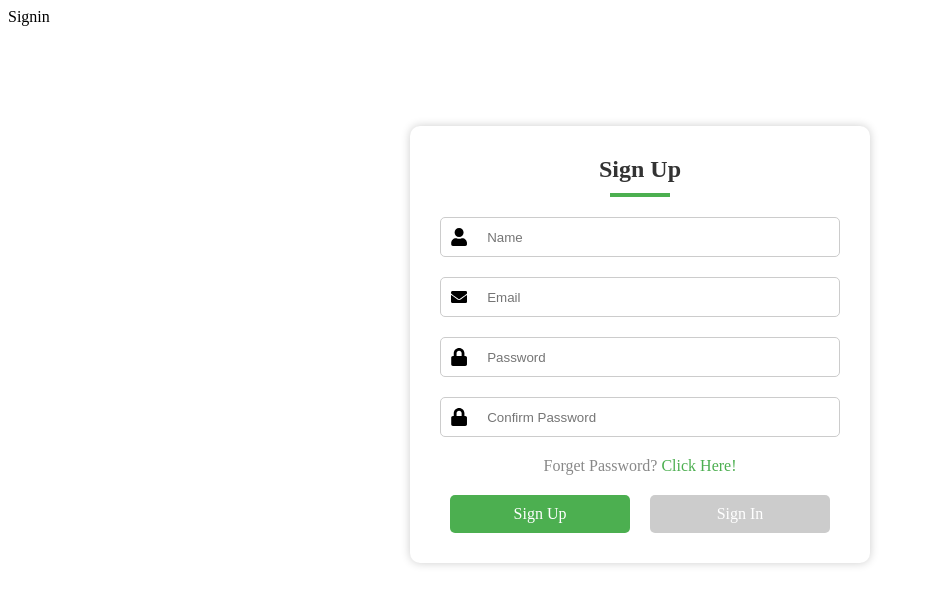
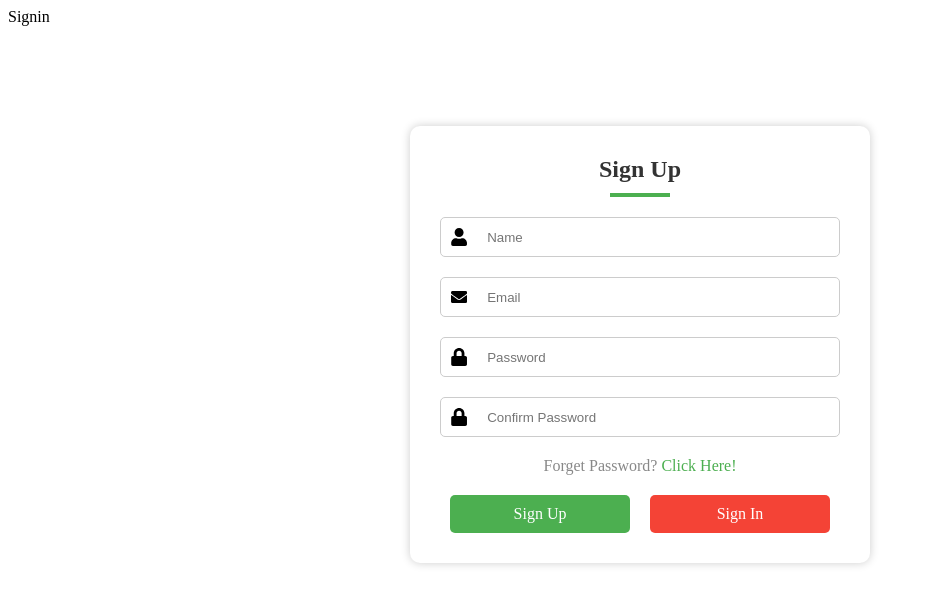
Before and after one commit to vikarnjha/React-AuthXpert, a React (Vite) app in the folder react-authxpert/: page / in a window 1280 px wide. Shown: the top 604 px of the page, without its empty margins (0-927 px from the left). Built offline with nearby package versions, Linux system fonts and the light colour scheme.

Commit message:
minor changes in signup jsx and css

```diff
--- a/react-authxpert/src/components/Signup.css
+++ b/react-authxpert/src/components/Signup.css
@@ -64,8 +64,8 @@
   margin: 0 10px;
 }
 
-.submit.gray {
-  background: #ccc;
+.submit.red {
+  background: #f44336;
 }
 
 .icon {
--- a/react-authxpert/src/components/Signup.jsx
+++ b/react-authxpert/src/components/Signup.jsx
@@ -33,7 +33,7 @@ const Signup = () => {
       </div>
       <div className="submit-container">
         <div className="submit">Sign Up</div>
-        <div className="submit gray">Sign In</div>
+        <div className="submit red">Sign In</div>
       </div>
     </div>
   );
```
